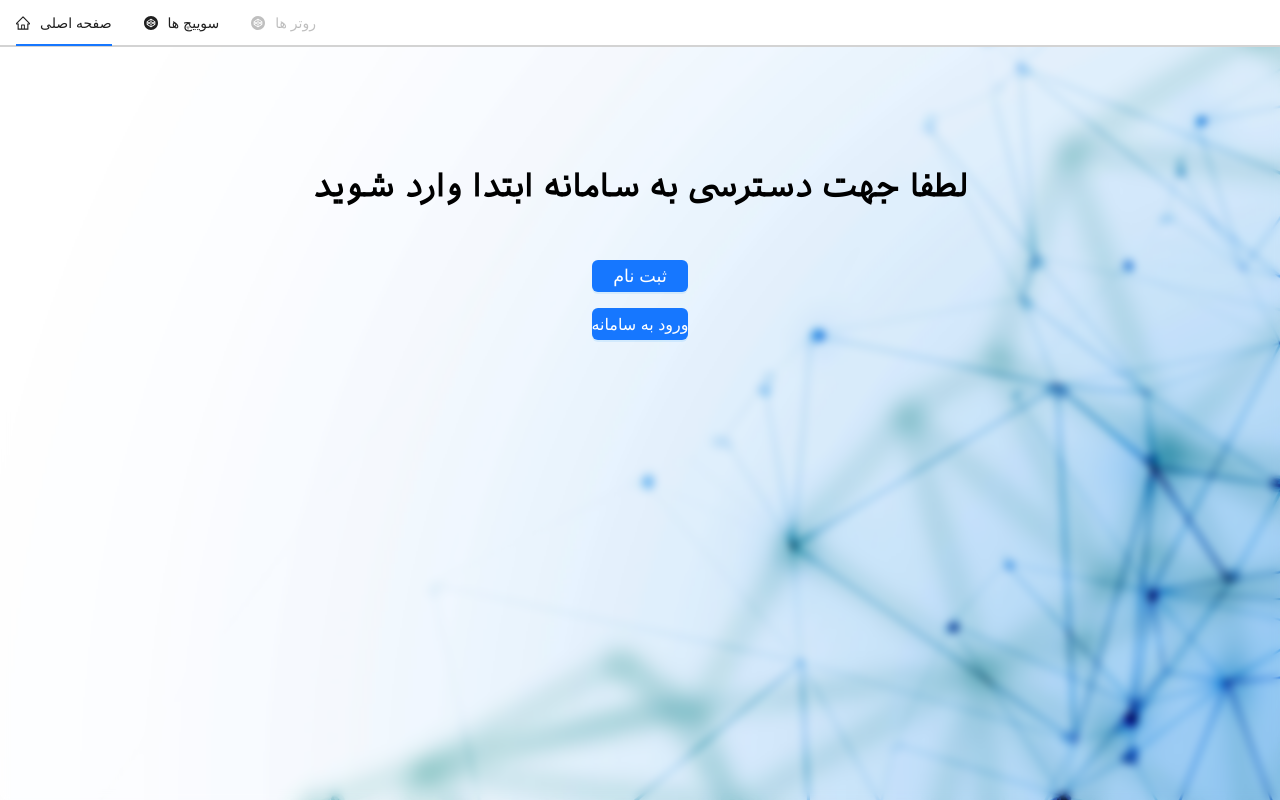
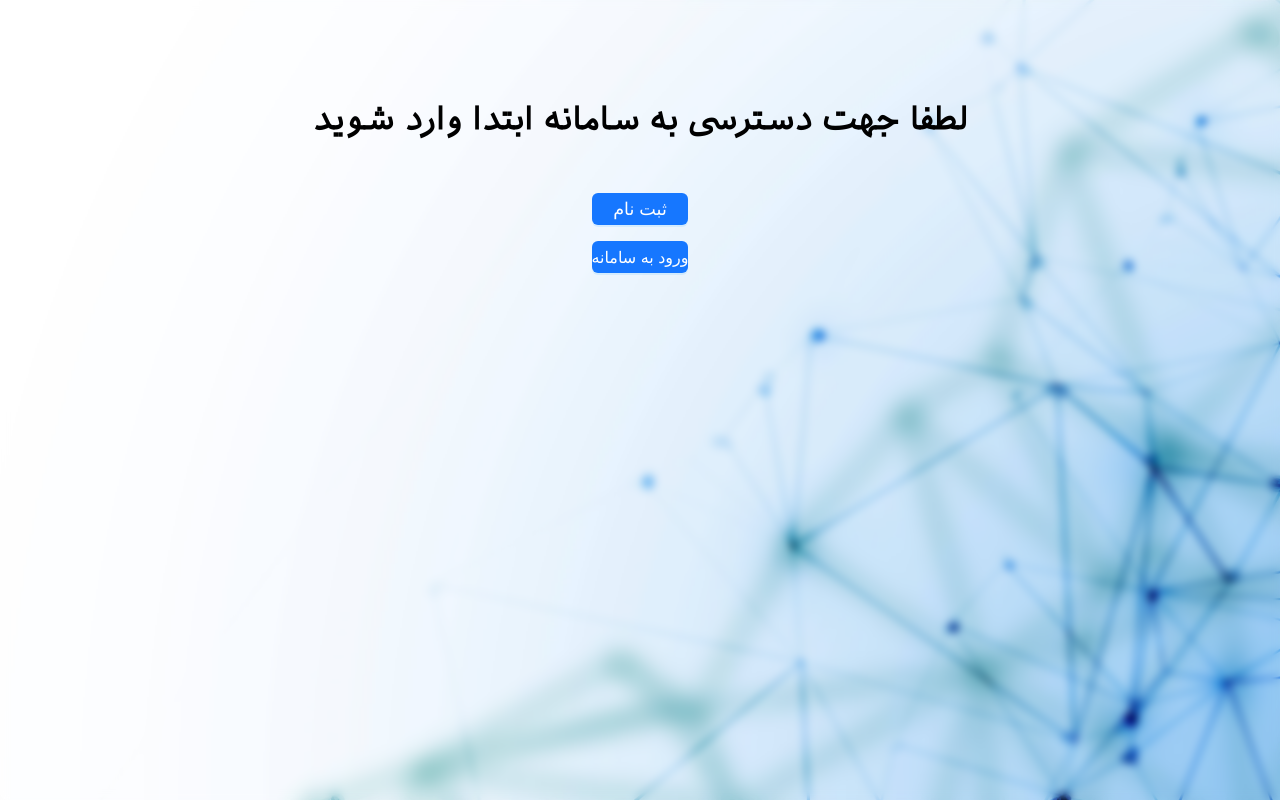
Before and after one commit to mobinkazemi/front-network-automator, a React (Vite) app: page / in a window 1280 px wide. Built offline with nearby package versions, Linux system fonts and the light colour scheme.

Commit message:
home page - feat - top navigation bar now not shows when user not logged in

```diff
--- a/src/pages/Home/HomePage.tsx
+++ b/src/pages/Home/HomePage.tsx
@@ -6,12 +6,7 @@ import "./HomePage.css";
 
 const loggedIn = !!localStorage.getItem(TOKEN_KEY_ENUM.ACCESS);
 const HomePage = () => {
-  return (
-    <>
-      <TopNavigation></TopNavigation>
-      {loggedIn ? LoggedInContent() : contentOfNotLoggedIn()}
-    </>
-  );
+  return <>{loggedIn ? LoggedInContent() : contentOfNotLoggedIn()}</>;
 };
 
 export default HomePage;
```
